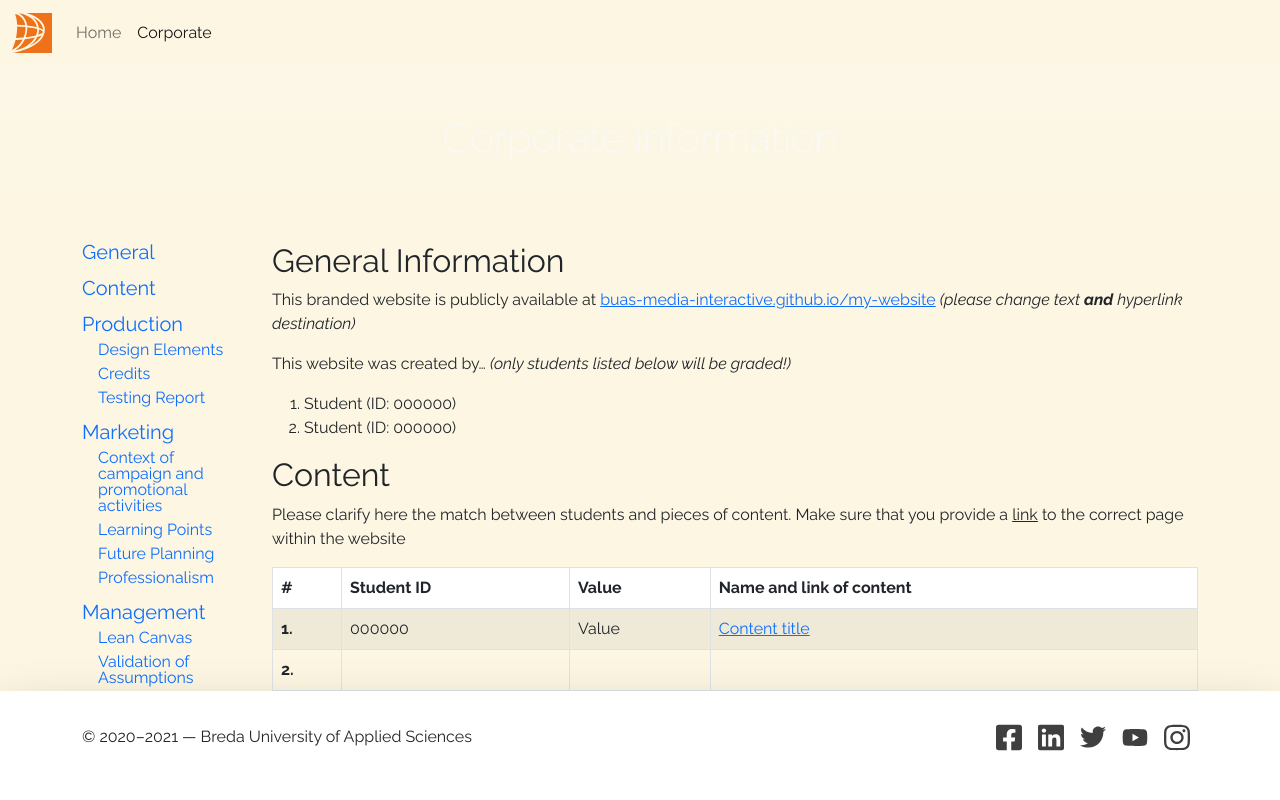
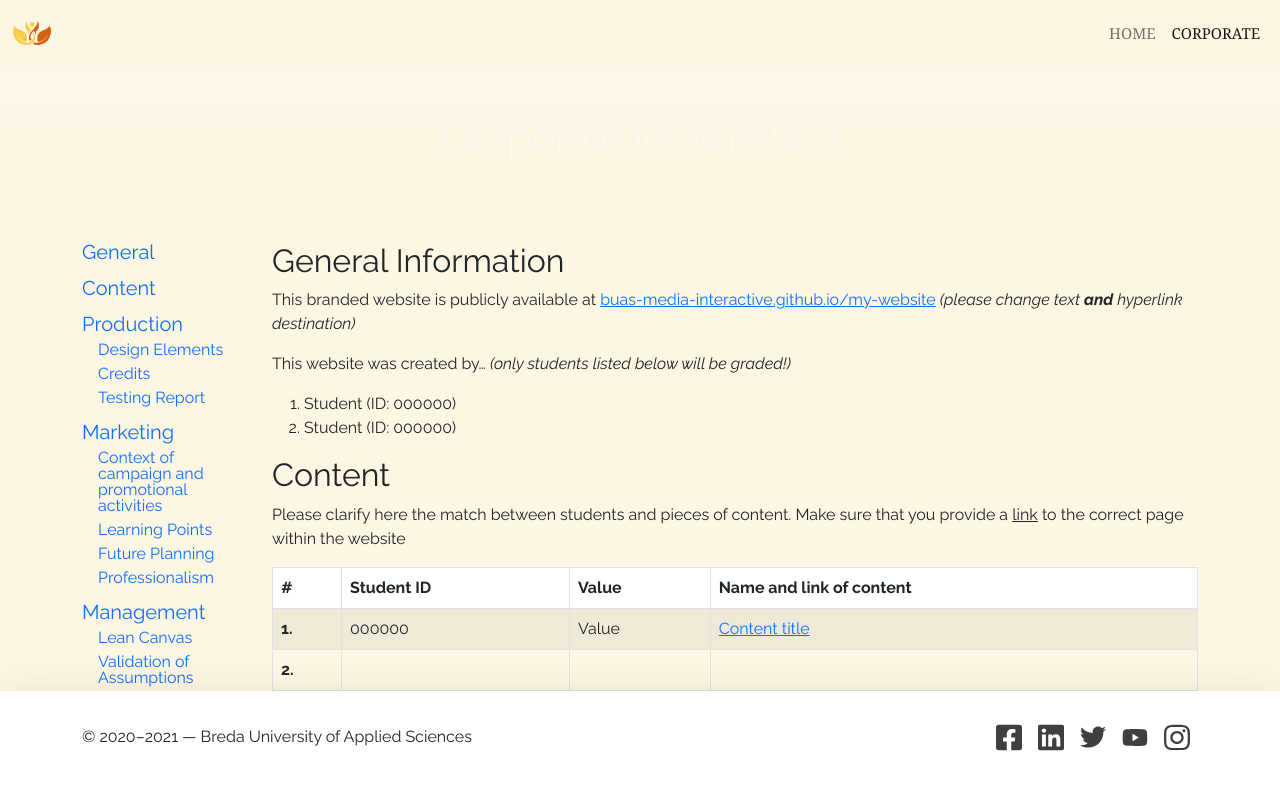
Before and after one commit to Imkedebeer/ComCon, a plain HTML site: page corporate.html in a window 1280 px wide. Shown: the top 800 px of the page. Drawn offline with nearby package versions, Linux system fonts and the light colour scheme; a web font is replaced by a local one.

Commit message:
fixing navbar and details

```diff
--- a/corporate.html
+++ b/corporate.html
@@ -26,26 +26,27 @@
   gtag('config', 'G-3G5MG5NP4S');
 </script>
     <!-- End of Google Analytics code -->
+  </head>
 
-  </head>
+
   <body data-bs-spy="scroll" data-bs-target="#navbar-corporate" data-bs-smooth-scroll="true">
 
     <!-- Navigation bar, adapted from https://getbootstrap.com/docs/5.1/components/navbar/ -->
     <nav class="navbar navbar-expand-lg navbar-light">
       <div class="container-fluid">
         <a class="navbar-brand" href="index.html">
-          <img src="images/buas-square.svg" width="40" alt="Breda University of Applied Sciences">
+          <img src="images/comcon-logo.png" width="40" alt="ComCon Logo">
         </a>
         <button class="navbar-toggler" type="button" data-bs-toggle="collapse" data-bs-target="#navbarSupportedContent" aria-controls="navbarSupportedContent" aria-expanded="false" aria-label="Toggle navigation">
           <span class="navbar-toggler-icon"></span>
         </button>
         <div class="collapse navbar-collapse" id="navbarSupportedContent">
-          <ul class="navbar-nav me-auto mb-2 mb-lg-0">
-            <li class="nav-item">
-              <a class="nav-link" aria-current="page" href="index.html">Home</a>
+          <ul class="navbar-nav ms-auto mb-2 mb-lg-0">
+            <li class="nav-item navbartext">
+              <a class="nav-link" aria-current="page" href="index.html">HOME</a>
             </li>
-            <li class="nav-item">
-              <a class="nav-link active" href="corporate.html">Corporate</a>
+            <li class="nav-item navbartext">
+              <a class="nav-link active" href="corporate.html">CORPORATE</a>
             </li>
           </ul>
         </div>
```
Also changed, not shown: about-us.html (+2 -2 lines), hero.html (+3 -3 lines), index.html (+7 -3 lines).
